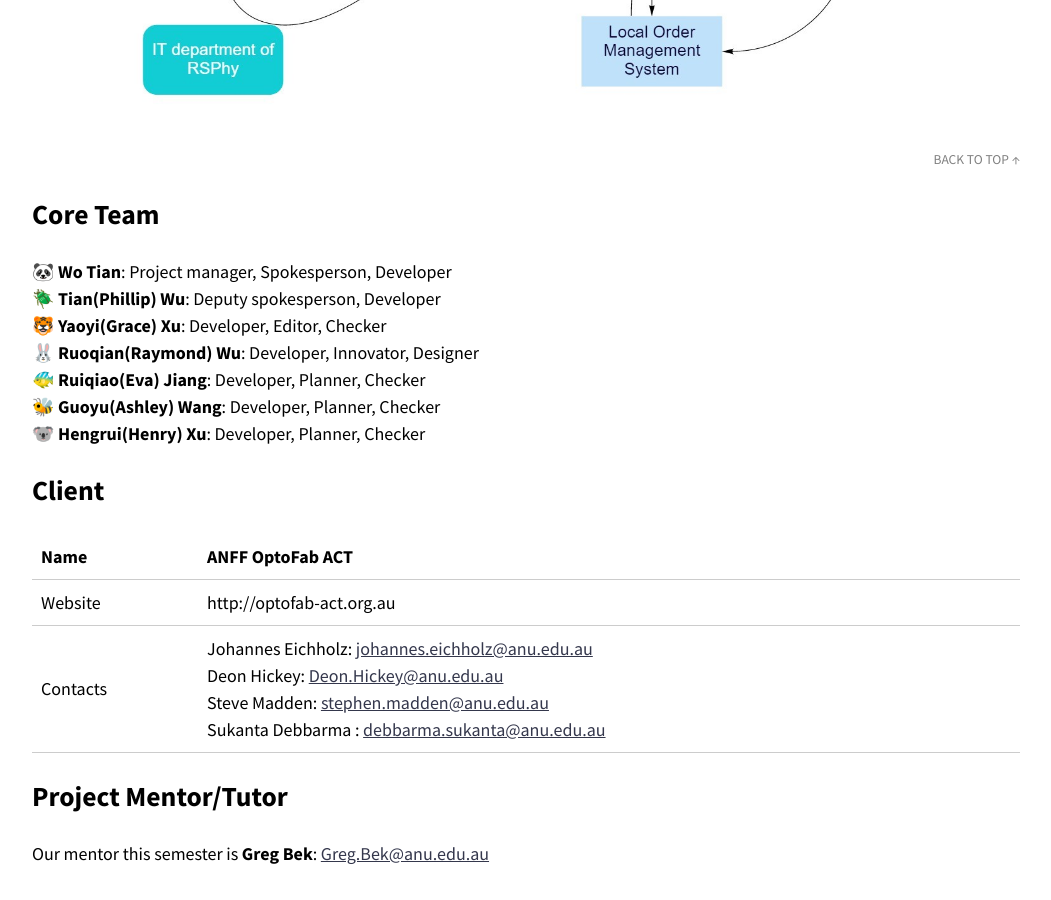
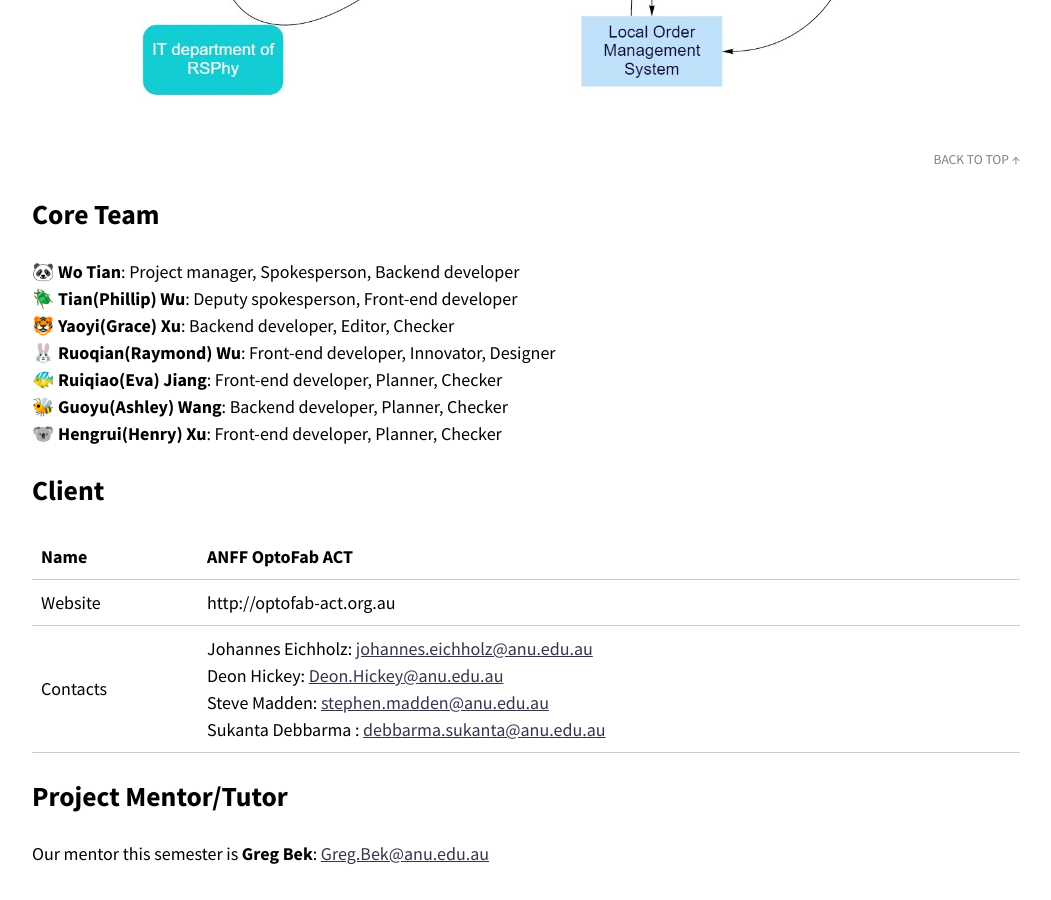
Before and after one commit to optofab/optofab.github.io, a Jekyll site: the page built from index.md, in a window 1280 px wide and 900 px high, scrolled down 1840 px. Shown: the whole window, without its empty margins (114-1165 px from the left). Built offline with Jekyll 4.4.1, drawn with Linux system fonts in a browser that asks for light colours; nearby versions of some CDN libraries; emoji names are drawn with the system emoji font.

Commit message:
Update index.md

```diff
--- a/index.md
+++ b/index.md
@@ -31,13 +31,13 @@
 
 ## Core Team
 
-:panda_face: **Wo Tian**: Project manager, Spokesperson, Developer <br>
-:beetle: **Tian(Phillip) Wu**: Deputy spokesperson, Developer<br>
-:tiger: **Yaoyi(Grace) Xu**: Developer, Editor, Checker<br>
-:rabbit: **Ruoqian(Raymond) Wu**: Developer, Innovator, Designer<br>
-:tropical_fish: **Ruiqiao(Eva) Jiang**: Developer, Planner, Checker<br>
-:honeybee: **Guoyu(Ashley) Wang**: Developer, Planner, Checker<br>
-:koala: **Hengrui(Henry) Xu**: Developer, Planner, Checker<br>
+:panda_face: **Wo Tian**: Project manager, Spokesperson, Backend developer <br>
+:beetle: **Tian(Phillip) Wu**: Deputy spokesperson, Front-end developer<br>
+:tiger: **Yaoyi(Grace) Xu**: Backend developer, Editor, Checker<br>
+:rabbit: **Ruoqian(Raymond) Wu**: Front-end developer, Innovator, Designer<br>
+:tropical_fish: **Ruiqiao(Eva) Jiang**: Front-end developer, Planner, Checker<br>
+:honeybee: **Guoyu(Ashley) Wang**: Backend developer, Planner, Checker<br>
+:koala: **Hengrui(Henry) Xu**: Front-end developer, Planner, Checker<br>
 
 ## Client
 
```
